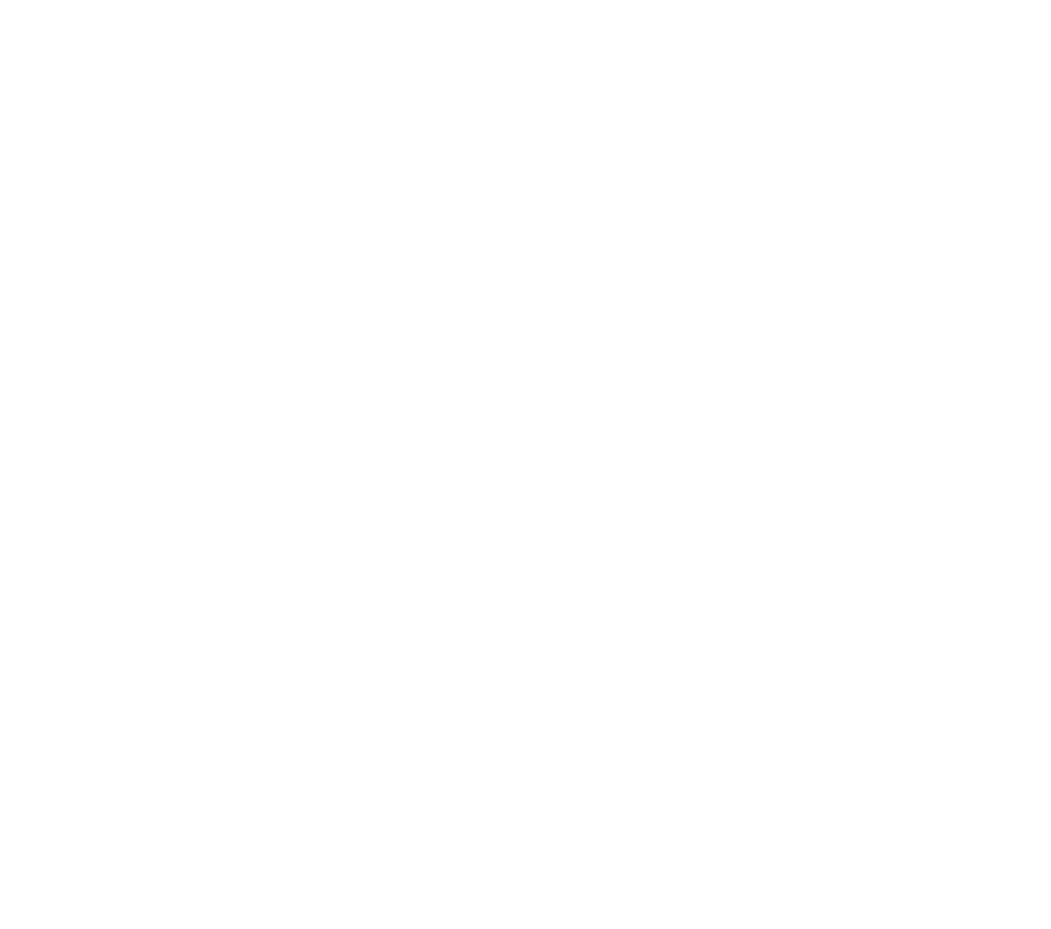
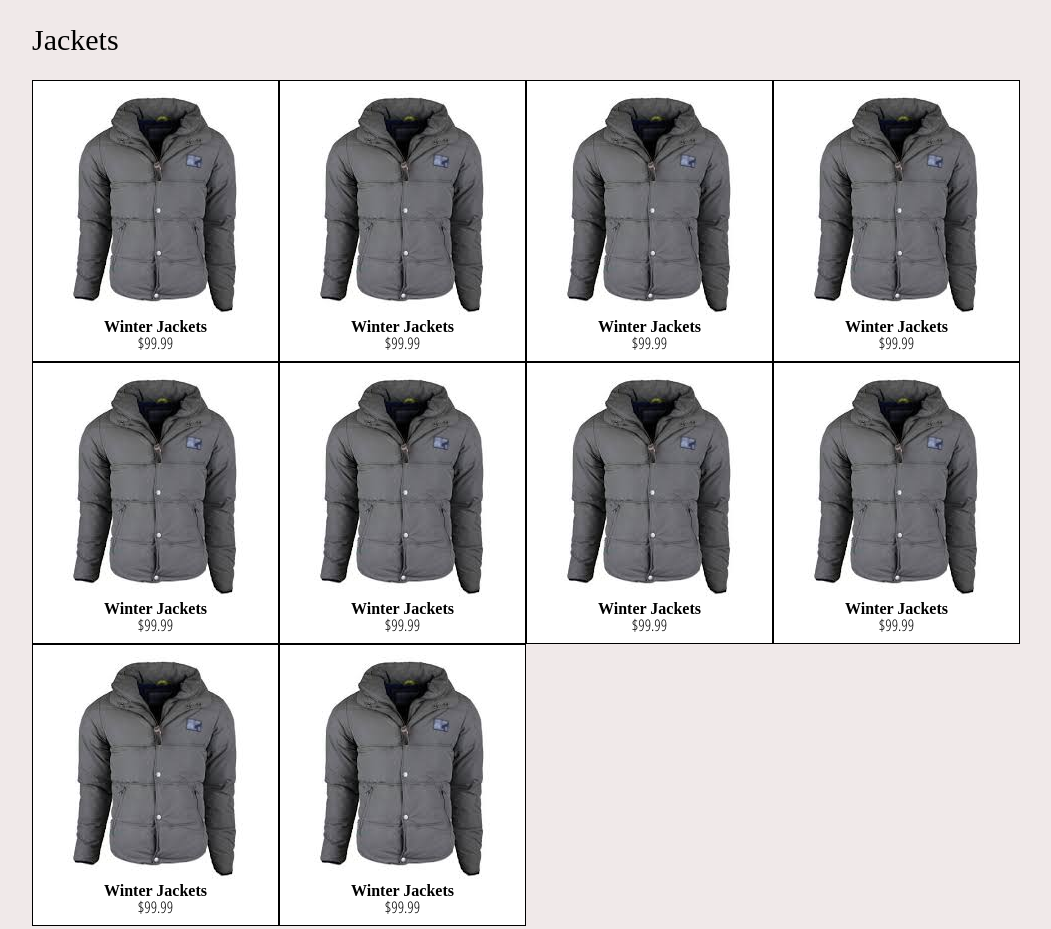
Before and after one commit to Shivam0Anand/html_css_exercises, a plain HTML site: page jacket_layout/index.html in a window 1280 px wide. Shown: the whole page, without its empty margins (18-1069 px from the left). Before the commit the page ends 800 px from the top, so only its background shows below. Drawn offline with Linux system fonts and the light colour scheme.

Commit message:
complete jacket layout page

```diff
--- a/jacket_layout/index.html
+++ b/jacket_layout/index.html
@@ -0,0 +1,31 @@
+<!DOCTYPE html>
+<html lang="en">
+<head>
+    <meta charset="UTF-8">
+    <meta name="viewport" content="width=device-width, initial-scale=1.0">
+    <meta http-equiv="X-UA-Compatible" content="ie=edge">
+    <title>Document</title>
+    <link href="https://fonts.googleapis.com/css?family=Open+Sans+Condensed:300&display=swap" rel="stylesheet">
+    <link rel="stylesheet" href="stylesheet/style.css">
+</head>
+<body>
+    <header class="main-header">
+        <h1>Jackets</h1>
+
+    </header>
+    <section class="main-section">
+        <div class="parent-box">
+            <div class="box"><img src="img/jacket.jpeg" alt="winter jacket"><h3>Winter Jackets</h3><p>&#36;99.99</p></div>
+            <div class="box"><img src="img/jacket.jpeg" alt="winter jacket"><h3>Winter Jackets</h3><p>&#36;99.99</p></div>
+            <div class="box"><img src="img/jacket.jpeg" alt="winter jacket"><h3>Winter Jackets</h3><p>&#36;99.99</p></div>
+            <div class="box"><img src="img/jacket.jpeg" alt="winter jacket"><h3>Winter Jackets</h3><p>&#36;99.99</p></div>
+            <div class="box"><img src="img/jacket.jpeg" alt="winter jacket"><h3>Winter Jackets</h3><p>&#36;99.99</p></div>
+            <div class="box"><img src="img/jacket.jpeg" alt="winter jacket"><h3>Winter Jackets</h3><p>&#36;99.99</p></div>
+            <div class="box"><img src="img/jacket.jpeg" alt="winter jacket"><h3>Winter Jackets</h3><p>&#36;99.99</p></div>
+            <div class="box"><img src="img/jacket.jpeg" alt="winter jacket"><h3>Winter Jackets</h3><p>&#36;99.99</p></div>
+            <div class="box"><img src="img/jacket.jpeg" alt="winter jacket"><h3>Winter Jackets</h3><p>&#36;99.99</p></div>
+            <div class="box"><img src="img/jacket.jpeg" alt="winter jacket"><h3>Winter Jackets</h3><p>&#36;99.99</p></div>
+        </div>
+    </section>
+</body>
+</html>
--- a/jacket_layout/stylesheet/style.css
+++ b/jacket_layout/stylesheet/style.css
@@ -0,0 +1,164 @@
+/* http://meyerweb.com/eric/tools/css/reset/
+   v2.0 | 20110126
+   License: none (public domain)
+*/
+
+html,
+body,
+div,
+span,
+applet,
+object,
+iframe,
+h1,
+h2,
+h3,
+h4,
+h5,
+h6,
+p,
+blockquote,
+pre,
+a,
+abbr,
+acronym,
+address,
+big,
+cite,
+code,
+del,
+dfn,
+em,
+img,
+ins,
+kbd,
+q,
+s,
+samp,
+small,
+strike,
+strong,
+sub,
+sup,
+tt,
+var,
+b,
+u,
+i,
+center,
+dl,
+dt,
+dd,
+ol,
+ul,
+li,
+fieldset,
+form,
+label,
+legend,
+table,
+caption,
+tbody,
+tfoot,
+thead,
+tr,
+th,
+td,
+article,
+aside,
+canvas,
+details,
+embed,
+figure,
+figcaption,
+footer,
+header,
+hgroup,
+menu,
+nav,
+output,
+ruby,
+section,
+summary,
+time,
+mark,
+audio,
+video {
+  margin: 0;
+  padding: 0;
+  border: 0;
+  font-size: 100%;
+  font: inherit;
+  vertical-align: baseline;
+}
+/* HTML5 display-role reset for older browsers */
+article,
+aside,
+details,
+figcaption,
+figure,
+footer,
+header,
+hgroup,
+menu,
+nav,
+section {
+  display: block;
+}
+body {
+  line-height: 1;
+}
+/*ol,
+ul {
+  list-style: none;
+}*/
+blockquote,
+q {
+  quotes: none;
+}
+blockquote:before,
+blockquote:after,
+q:before,
+q:after {
+  content: "";
+  content: none;
+}
+table {
+  border-collapse: collapse;
+  border-spacing: 0;
+}
+ /* Main CSS Content */
+
+ body{
+     margin: 25px;
+     background: rgb(240, 233, 233)
+ }
+ .main-header{
+     margin: 25px;
+ }
+ .main-header h1{
+     font-size: 30px;
+     word-spacing: 5px;
+     font-weight: 400;
+ }
+ .main-section{
+     margin: 25px;
+ }
+ .parent-box{
+    display: flex;
+    flex-wrap: wrap;
+    justify-content: flex-start;
+ }
+ .box{
+     border: 1px solid #000;
+     text-align: center;
+     padding: 10px;
+     background: #ffffff;
+ }
+ .box p{
+    font-family: 'Open Sans Condensed', sans-serif;
+    font-weight: 300;
+ }
+ .box h3{
+     font-weight: 600;
+ }
```
Also changed, not shown: index.html (+4 -0 lines), jacket_layout/img/jacket.jpeg (added).
